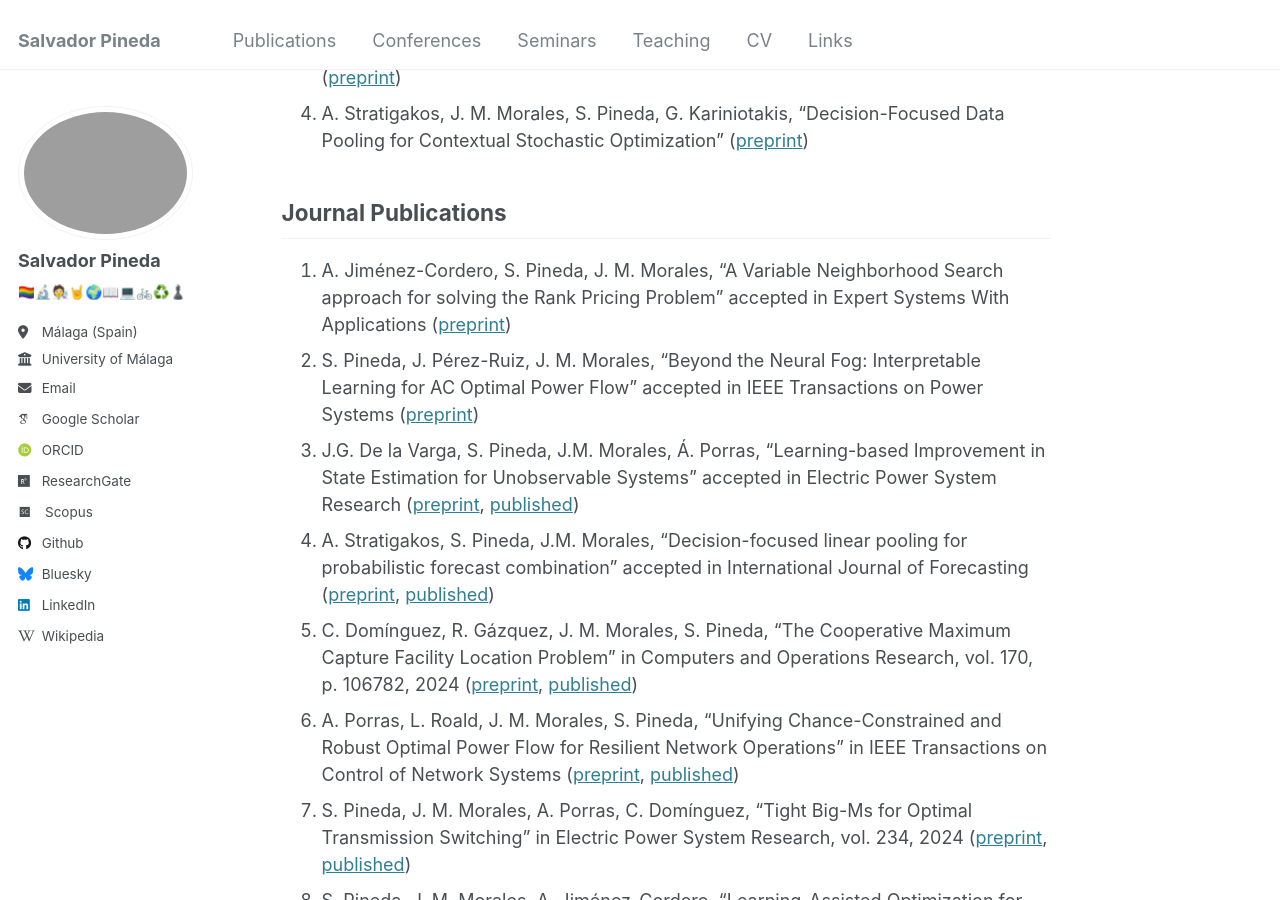
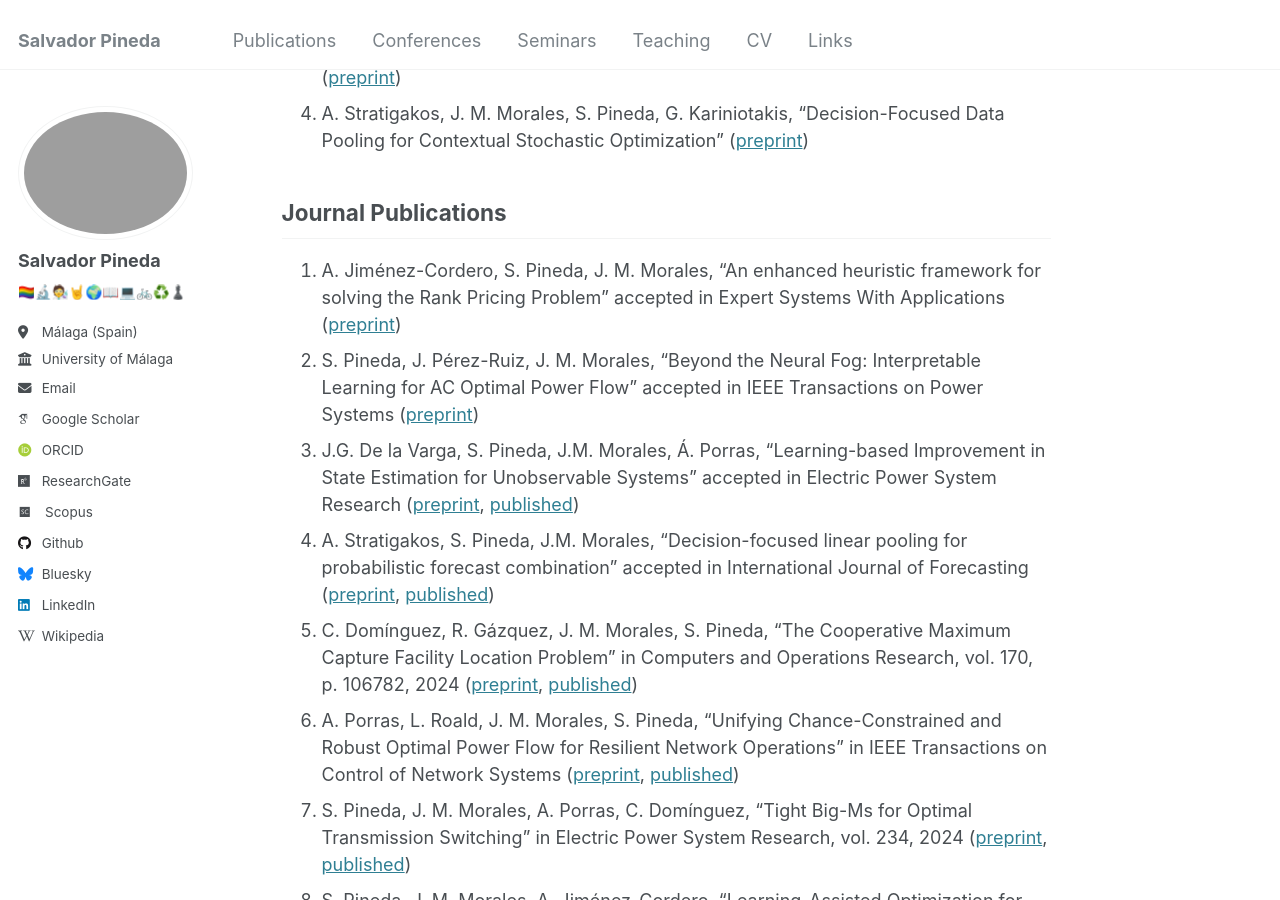
Before and after one commit to salvapineda/salvapineda.github.io, a Jekyll site: the page built from _pages/publications.md, in a window 1280 px wide and 900 px high, scrolled down 393 px. Built offline with Jekyll 4.4.1, drawn with Linux system fonts in a browser that asks for light colours; some web fonts are replaced.

Commit message:
Update journal publication title in publications.md

```diff
--- a/_pages/publications.md
+++ b/_pages/publications.md
@@ -17,7 +17,7 @@ author_profile: true
 
 ## Journal Publications
 
-1.  A. Jiménez-Cordero, S. Pineda, J. M. Morales, "A Variable Neighborhood Search approach for solving the Rank Pricing Problem" accepted in Expert Systems With Applications ([preprint](https://arxiv.org/abs/2405.15702))
+1.  A. Jiménez-Cordero, S. Pineda, J. M. Morales, "An enhanced heuristic framework for solving the Rank Pricing Problem" accepted in Expert Systems With Applications ([preprint](https://arxiv.org/abs/2405.15702))
 1.  S. Pineda, J. Pérez-Ruiz, J. M. Morales, "Beyond the Neural Fog: Interpretable Learning for AC Optimal Power Flow" accepted in IEEE Transactions on Power Systems ([preprint](https://arxiv.org/pdf/2408.05228))
 1.  J.G. De la Varga, S. Pineda, J.M. Morales, Á. Porras, "Learning-based Improvement in State Estimation for Unobservable Systems" accepted in Electric Power System Research ([preprint](https://arxiv.org/abs/2307.16822), [published](https://www.sciencedirect.com/science/article/pii/S0378779624011544))
 1.  A. Stratigakos, S. Pineda, J.M. Morales, "Decision-focused linear pooling for probabilistic forecast combination" accepted in International Journal of Forecasting ([preprint](https://hal.science/hal-04593114/document), [published](https://www.sciencedirect.com/science/article/pii/S0169207024001213))
```
